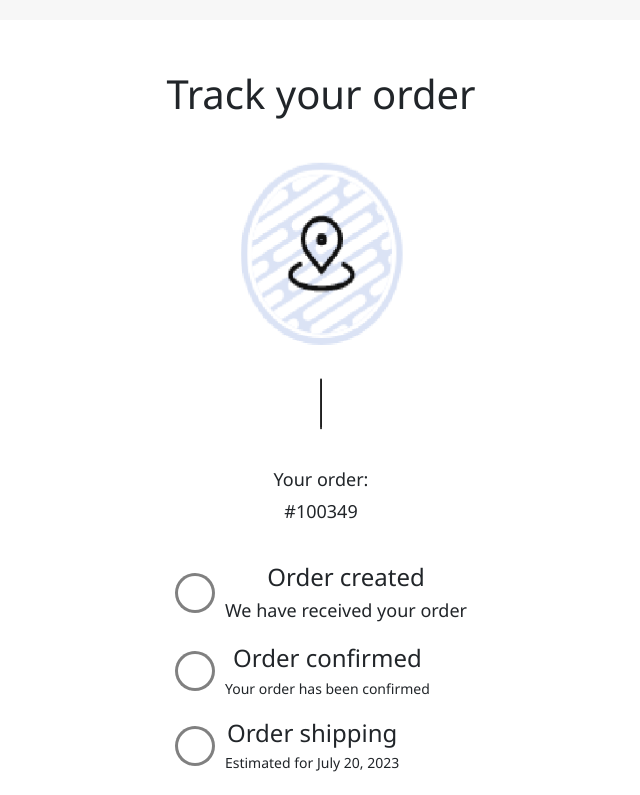
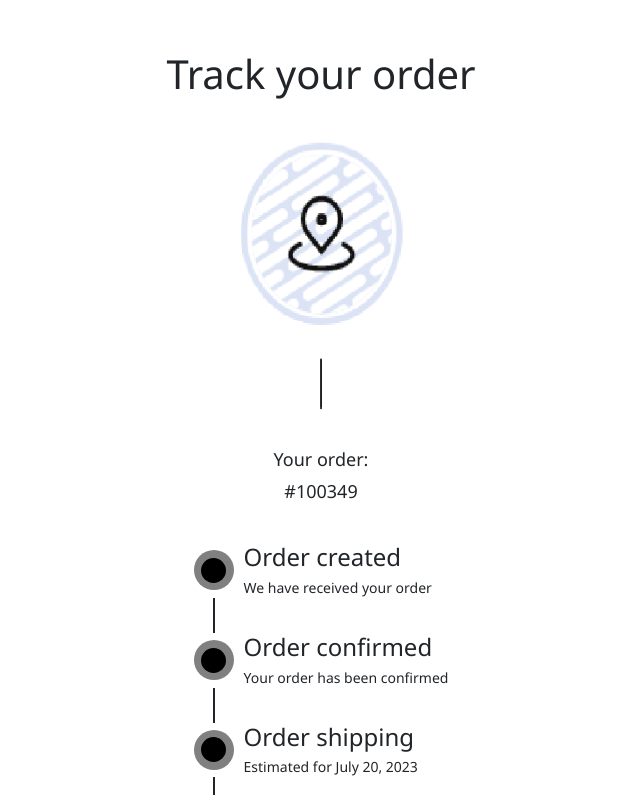
Before and after one commit to Zynad/Grupp2-aspnet2-frontend, a React (Create React App) app: page /DeliveryStatus in a window 1280 px wide. Shown: the top 795 px of the page, without its empty margins (319-959 px from the left). Built offline with nearby package versions, Linux system fonts and the light colour scheme.

Commit message:
Lite tillägg i css.

```diff
--- a/src/components/views/deliverystatus/DeliveryStatus.jsx
+++ b/src/components/views/deliverystatus/DeliveryStatus.jsx
@@ -21,43 +21,42 @@ const DeliveryStatus = () => {
             <div className="progress-steps">
               <div className={`step ${currentStep >= 1 ? 'completed' : ''}`}>
                 <div className="step-icon">
-                  <i className="pe-7s-cart"></i>
                 </div>
                 <div className="step-content">
                   <h4 className="step-title">Order created</h4>
-                  <p className="step-paragraph">We have received your order</p>
+                  <p className="step-paragraph" style={{ fontSize: '14px' }}>We have received your order</p>
                 </div>
               </div>
+              <div className='v-line'></div>
               <div className={`step ${currentStep >= 2 ? 'completed' : ''}`}>
                 <div className="step-icon">
-                  <i className="pe-7s-config"></i>
                 </div>
                 <div className="step-content">
                   <h4 className="step-title">Order confirmed</h4>
                   <p className="step-paragraph" style={{ fontSize: '14px' }}>Your order has been confirmed</p>
                 </div>
               </div>
+              <div className='v-line'></div>
               <div className={`step ${currentStep >= 3 ? 'completed' : ''}`}>
                 <div className="step-icon">
-                  <i className="pe-7s-medal"></i>
                 </div>
                 <div className="step-content">
                   <h4 className="step-title">Order shipping</h4>
                   <p className="step-paragraph" style={{ fontSize: '14px' }}>Estimated for July 20, 2023</p>
                 </div>
               </div>
+              <div className='v-line'></div>
               <div className={`step ${currentStep >= 4 ? 'completed' : ''}`}>
                 <div className="step-icon">
-                  <i className="pe-7s-car"></i>
                 </div>
                 <div className="step-content">
                   <h4 className="step-title">Courier delivering</h4>
                   <p className="step-paragraph" style={{ fontSize: '14px' }}>Estimated for July 20, 2023</p>
                 </div>
               </div>
+              <div className='v-line'></div>
               <div className={`step ${currentStep >= 5 ? 'completed' : ''}`}>
                 <div className="step-icon">
-                  <i className="pe-7s-home"></i>
                 </div>
                 <div className="step-content">
                   <h4 className="step-title">Receiving</h4>
--- a/src/components/views/deliverystatus/deliverystatus.css
+++ b/src/components/views/deliverystatus/deliverystatus.css
@@ -5,7 +5,6 @@
   text-align: center;
   background-color: white;
   padding: 30px;
-  margin-top: 20px;
 }
 
 h1 {
@@ -28,12 +27,6 @@ h1 {
   padding: 20px;
 }
 
-.step {
-  display: flex;
-  align-items: center;
-  margin-bottom: 20px;
-}
-
 .step-icon {
   width: 40px;
   height: 40px;
@@ -45,15 +38,20 @@ h1 {
   margin-right: 10px;
   position: relative;
 }
-.step-icon::before {
+
+
+
+.step-icon::after {
   content: '';
-  width: 34px;
-  height: 34px;
+  background-color: black;
   border-radius: 50%;
-  background-color: white;
+  width: 25px;
+  height: 25px;
 }
+
 .step-title {
   margin-bottom: 5px;
+  text-align: left;
 }
 
 .step-paragraph {
@@ -71,8 +69,9 @@ h1 {
   z-index: 1;
 }
 
-.completed .step-marker {
-  background-color: black;
+.step {
+  display: flex;
+  align-items: center;
 }
 
 .card-header {
@@ -91,8 +90,21 @@ h1 {
   margin-bottom: 5px;
 }
 
+.v-line{
+  border-left: solid 2px;
+  height: 35px;
+  margin-left: 19px;
+  margin-top: 0;
+}
+
+.test-circle{
+  background-color: black;
+  width: 50%;
+  height: 50%;
+}
+
 /* Mobilanpassning */
-@media only screen and (max-width: 600px) {
+@media only screen and (max-width: 768px) {
   .container {
     flex-direction: row;
     justify-content: center;
```
